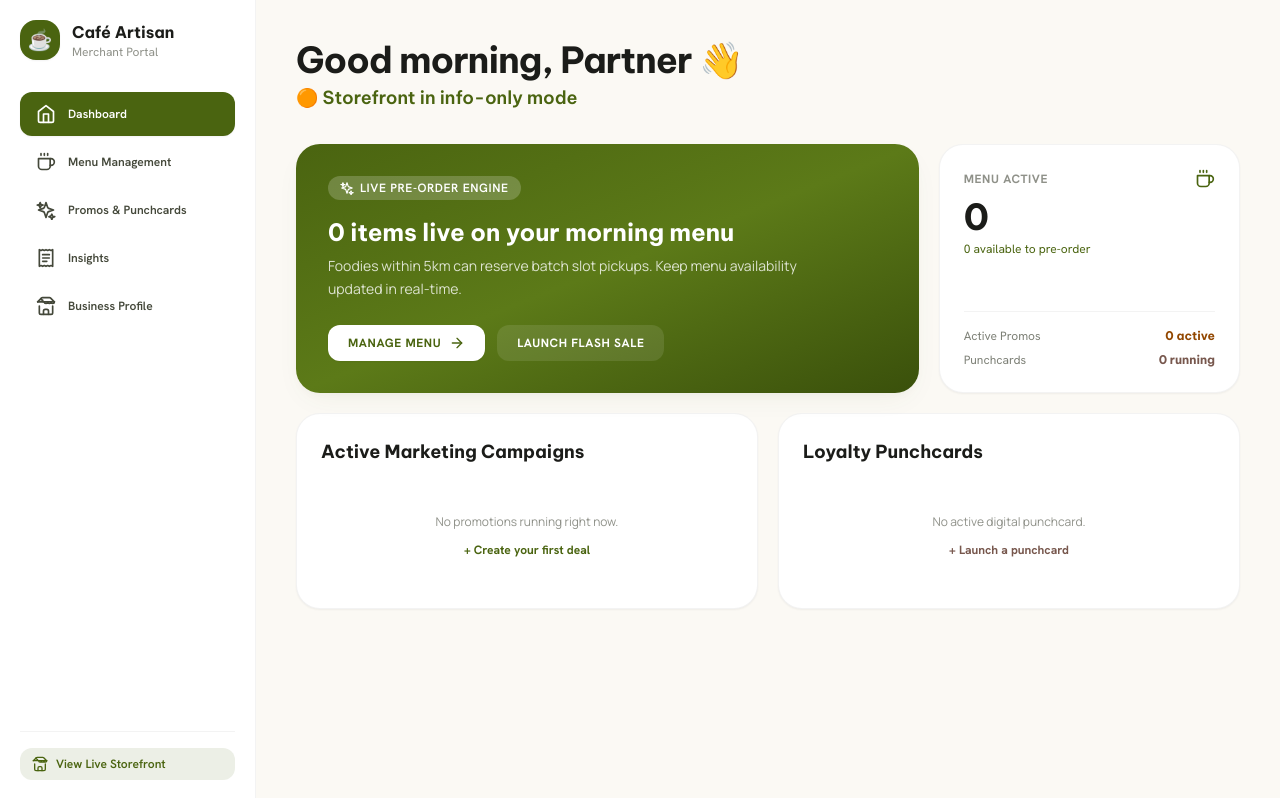
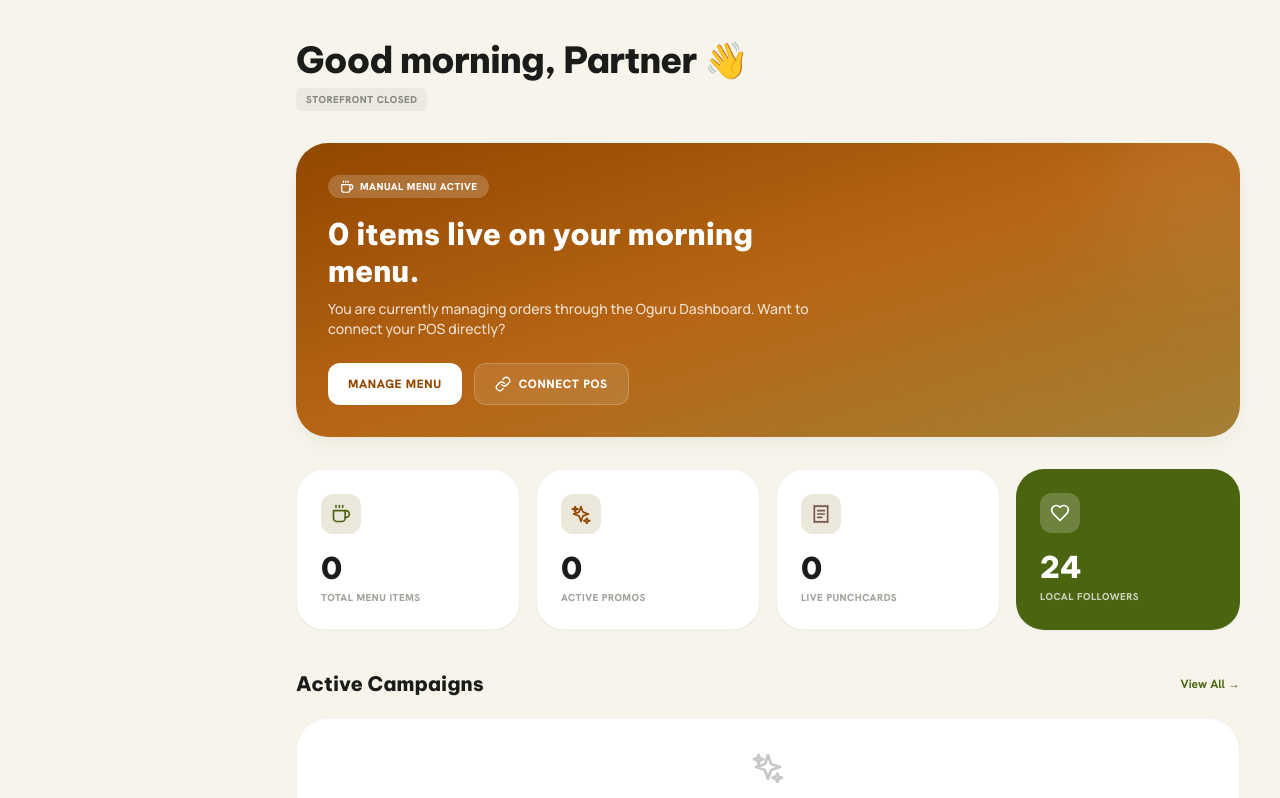
Before and after one commit to dorrykartabani-ctrl/oguru, a Next.js app: page /vendor/dashboard in a window 1280 px wide. Shown: the top 798 px of the page. Built offline with nearby package versions, Linux system fonts and the light colour scheme.

Commit message:
Update page.tsx

```diff
--- a/app/vendor/dashboard/page.tsx
+++ b/app/vendor/dashboard/page.tsx
@@ -2,16 +2,14 @@
 
 import { useEffect, useState } from 'react';
 import Link from 'next/link';
-import { useRouter } from 'next/navigation';
 import {
-  HomeIcon,
   CoffeeIcon,
   SparklesIcon,
+  ArrowRight,
+  ServerIcon,
+  LinkIcon,
+  HeartIcon,
   ReceiptIcon,
-  BellIcon,
-  ArrowRight,
-  UserCircleIcon,
-  StoreIcon,
 } from '@/components/icons';
 import {
   getVendorBusiness,
@@ -29,7 +27,6 @@ function getGreeting() {
 }
 
 export default function VendorDashboardPage() {
-  const router = useRouter();
   const [business, setBusiness] = useState<Business | null>(null);
   const [location, setLocation] = useState<Location | null>(null);
   const [products, setProducts] = useState<Product[]>([]);
@@ -63,274 +60,239 @@ export default function VendorDashboardPage() {
   }, []);
 
   const activeProducts = products.filter((p) => p.is_available);
-  const tradingName = business?.trading_name ?? 'Café Artisan';
+  const hasExternalPos = !!location?.pos_preorder_url;
+
+  if (loading) {
+    return (
+      <main className="min-h-screen bg-[#f6f4eb] pb-28 pt-20 md:ml-64 md:pt-10">
+        <div className="flex h-full items-center justify-center">
+          <div className="h-8 w-8 animate-spin rounded-full border-2 border-[#4a6410]/20 border-t-[#4a6410]" />
+        </div>
+      </main>
+    );
+  }
 
   return (
-    <main className="min-h-screen bg-[#fbf9f4] pb-28 font-body md:pb-8">
-      {/* Mobile Top Bar */}
-      <header className="fixed top-0 left-0 right-0 z-40 flex h-16 items-center justify-between border-b border-[#1b1c19]/5 bg-[#fbf9f4]/90 px-5 backdrop-blur-md md:hidden">
-        <div className="flex items-center gap-2.5">
-          <div className="flex h-9 w-9 items-center justify-center rounded-xl bg-[#4a6410] font-display text-base font-bold text-white shadow-sm">
-            {business?.chip_icon ?? '☕'}
+    <main className="min-h-screen bg-[#f6f4eb] pb-28 pt-20 font-body md:ml-64 md:pt-10">
+      <div className="mx-auto max-w-6xl px-5 md:px-10">
+
+        {/* ---- Greeting Banner ---- */}
+        <section className="mb-8">
+          <h2 className="font-display text-3xl font-extrabold tracking-tight text-[#1b1c19] md:text-4xl">
+            {getGreeting()}, {business?.owner_full_name?.split(' ')[0] ?? 'Partner'} 👋
+          </h2>
+          <div className="mt-2 flex items-center gap-2">
+            {location?.is_accepting_orders ? (
+              <span className="flex items-center gap-1.5 rounded-md bg-[#4a6410]/10 px-2.5 py-1 font-label text-[10px] font-extrabold uppercase tracking-wider text-[#4a6410]">
+                <span className="h-1.5 w-1.5 animate-pulse rounded-full bg-[#4a6410]" />
+                Storefront Open
+              </span>
+            ) : (
+              <span className="flex items-center gap-1.5 rounded-md bg-[#1b1c19]/5 px-2.5 py-1 font-label text-[10px] font-extrabold uppercase tracking-wider text-[#44483a]/60">
+                Storefront Closed
+              </span>
+            )}
           </div>
-          <h1 className="font-display text-base font-bold text-[#1b1c19]">
-            {tradingName}
-          </h1>
-        </div>
-        <button className="relative flex h-9 w-9 items-center justify-center rounded-full text-[#44483a] transition hover:bg-[#1b1c19]/5">
-          <BellIcon className="h-5 w-5" />
-          <span className="absolute top-1.5 right-1.5 h-2 w-2 rounded-full bg-[#924700]" />
-        </button>
-      </header>
+        </section>
 
-      {/* Desktop Sidebar */}
-      <aside className="fixed left-0 top-0 z-40 hidden h-screen w-64 flex-col border-r border-[#1b1c19]/5 bg-white p-5 md:flex">
-        <div className="mb-8 flex items-center gap-3">
-          <div className="flex h-10 w-10 items-center justify-center rounded-2xl bg-[#4a6410] text-xl text-white shadow-sm">
-            {business?.chip_icon ?? '☕'}
-          </div>
-          <div className="min-w-0 flex-1">
-            <h1 className="truncate font-display text-base font-bold text-[#1b1c19]">
-              {tradingName}
-            </h1>
-            <p className="font-label text-xs text-[#44483a]/60">Merchant Portal</p>
+        {/* ---- Primary Action Hero ---- */}
+        <section className="mb-8">
+          {hasExternalPos ? (
+            <div className="relative overflow-hidden rounded-[32px] bg-gradient-to-br from-[#4a6410] via-[#5c7a18] to-[#3a500b] p-8 text-white shadow-organic">
+              <div className="absolute -right-10 -top-10 h-40 w-40 rounded-full bg-white/10 blur-3xl" />
+              <div className="relative z-10 max-w-lg">
+                <span className="inline-flex items-center gap-1.5 rounded-full bg-white/20 px-3 py-1 font-label text-[10px] font-extrabold uppercase tracking-wider text-white backdrop-blur-sm">
+                  <ServerIcon className="h-3.5 w-3.5" />
+                  POS Sync Active
+                </span>
+                <h3 className="mt-4 font-display text-3xl font-extrabold leading-tight">
+                  Customers are routing directly to {location.pos_system || 'your POS'}.
+                </h3>
+                <p className="mt-2 text-sm font-medium text-white/80">
+                  Oguru is handling discovery. Pre-orders are bypassing our cart and landing straight on your existing tablet.
+                </p>
+                <div className="mt-6 flex gap-3">
+                  <Link
+                    href="/vendor/menu"
+                    className="inline-flex items-center gap-2 rounded-xl bg-white px-5 py-3 font-label text-xs font-extrabold uppercase tracking-wider text-[#4a6410] shadow-sm transition active:scale-95"
+                  >
+                    Manage Routing
+                    <ArrowRight className="h-4 w-4" />
+                  </Link>
                 </div>
               </div>
-
-        <nav className="flex-1 space-y-1">
-          <VendorNavLink href="/vendor/dashboard" label="Dashboard" icon={<HomeIcon className="h-5 w-5" />} active />
-          <VendorNavLink href="/vendor/menu" label="Menu Management" icon={<CoffeeIcon className="h-5 w-5" />} />
-          <VendorNavLink href="/vendor/marketing" label="Promos & Punchcards" icon={<SparklesIcon className="h-5 w-5" />} />
-          <VendorNavLink href="/vendor/insights" label="Insights" icon={<ReceiptIcon className="h-5 w-5" />} />
-          <VendorNavLink href="/vendor/profile" label="Business Profile" icon={<StoreIcon className="h-5 w-5" />} />
-        </nav>
-
-        <div className="mt-auto border-t border-[#1b1c19]/5 pt-4">
-          <Link
-            href={business?.slug ? `/store/${business.slug}` : '/home'}
-            target="_blank"
-            className="flex items-center gap-2 rounded-xl bg-[#4a6410]/10 px-3 py-2 font-label text-xs font-semibold text-[#4a6410] transition hover:bg-[#4a6410]/20"
-          >
-            <StoreIcon className="h-4 w-4" />
-            View Live Storefront
-          </Link>
             </div>
-      </aside>
-
-      {/* Main Content Area */}
-      <div className="mx-auto max-w-6xl px-5 pt-20 md:ml-64 md:px-10 md:pt-10">
-        {/* Greeting Banner */}
-        <section className="mb-8">
-          <h2 className="font-display text-3xl font-bold tracking-tight text-[#1b1c19] md:text-4xl">
-            {getGreeting()}, {business?.owner_full_name?.split(' ')[0] ?? 'Partner'} 👋
-          </h2>
-          <p className="mt-1 font-display text-lg font-semibold text-[#4a6410]">
-            {location?.is_accepting_orders
-              ? '🟢 Accepting pre-orders right now'
-              : '🟠 Storefront in info-only mode'}
-          </p>
-        </section>
-
-        {/* Bento Grid */}
-        <div className="grid grid-cols-1 gap-5 md:grid-cols-12">
-          {/* Hero Bento Card — Live Opportunity */}
-          <div className="relative overflow-hidden rounded-3xl bg-gradient-to-br from-[#4a6410] via-[#5c7a18] to-[#3a500b] p-6 text-white shadow-organic md:col-span-8 md:p-8">
+          ) : (
+            <div className="relative overflow-hidden rounded-[32px] bg-gradient-to-br from-[#924700] via-[#b66614] to-[#a38036] p-8 text-white shadow-organic">
+              <div className="absolute -right-10 -top-10 h-40 w-40 rounded-full bg-white/10 blur-3xl" />
               <div className="relative z-10 max-w-lg">
-              <span className="inline-flex items-center gap-1.5 rounded-full bg-white/20 px-3 py-1 font-label text-xs font-semibold uppercase tracking-wider text-white">
-                <SparklesIcon className="h-3.5 w-3.5" />
-                Live Pre-order Engine
+                <span className="inline-flex items-center gap-1.5 rounded-full bg-white/20 px-3 py-1 font-label text-[10px] font-extrabold uppercase tracking-wider text-white backdrop-blur-sm">
+                  <CoffeeIcon className="h-3.5 w-3.5" />
+                  Manual Menu Active
                 </span>
-              <h3 className="mt-4 font-display text-2xl font-bold leading-tight">
-                {activeProducts.length} items live on your morning menu
+                <h3 className="mt-4 font-display text-3xl font-extrabold leading-tight">
+                  {activeProducts.length} items live on your morning menu.
                 </h3>
-              <p className="mt-2 text-sm text-white/80 leading-relaxed">
-                Foodies within 5km can reserve batch slot pickups. Keep menu availability updated in real-time.
+                <p className="mt-2 text-sm font-medium text-white/80">
+                  You are currently managing orders through the Oguru Dashboard. Want to connect your POS directly?
                 </p>
                 <div className="mt-6 flex flex-wrap gap-3">
                   <Link
                     href="/vendor/menu"
-                  className="inline-flex items-center gap-2 rounded-xl bg-white px-5 py-2.5 font-label text-xs font-bold uppercase tracking-wider text-[#4a6410] shadow-sm transition active:scale-95"
+                    className="inline-flex items-center gap-2 rounded-xl bg-white px-5 py-3 font-label text-xs font-extrabold uppercase tracking-wider text-[#924700] shadow-sm transition active:scale-95"
                   >
                     Manage Menu
-                  <ArrowRight className="h-4 w-4" />
                   </Link>
                   <Link
-                  href="/vendor/marketing"
-                  className="inline-flex items-center gap-2 rounded-xl bg-white/10 px-5 py-2.5 font-label text-xs font-bold uppercase tracking-wider text-white transition hover:bg-white/20 active:scale-95"
+                    href="/vendor/menu"
+                    className="inline-flex items-center gap-2 rounded-xl bg-white/10 border border-white/20 px-5 py-3 font-label text-xs font-extrabold uppercase tracking-wider text-white transition hover:bg-white/20 active:scale-95"
                   >
-                  Launch Flash Sale
+                    <LinkIcon className="h-4 w-4" />
+                    Connect POS
                   </Link>
                 </div>
               </div>
             </div>
+          )}
+        </section>
 
-          {/* Quick Metrics */}
-          <div className="flex flex-col justify-between rounded-3xl bg-white p-6 shadow-sm border border-[#1b1c19]/5 md:col-span-4">
-            <div>
+        {/* ---- Quick Stats Grid ---- */}
+        <section className="mb-10 grid grid-cols-2 gap-4 lg:grid-cols-4">
+          <div className="rounded-[28px] bg-white p-6 shadow-sm border border-[#1b1c19]/5">
             <div className="flex items-center justify-between">
-                <span className="font-label text-xs font-bold uppercase tracking-wider text-[#44483a]/60">
-                  Menu Active
-                </span>
-                <CoffeeIcon className="h-5 w-5 text-[#4a6410]" />
+              <div className="flex h-10 w-10 items-center justify-center rounded-xl bg-[#ebe8db] text-[#4a6410]">
+                <CoffeeIcon className="h-5 w-5" />
               </div>
-              <p className="mt-2 font-display text-4xl font-bold text-[#1b1c19]">
-                {products.length}
-              </p>
-              <p className="mt-1 font-label text-xs text-[#4a6410]">
-                {activeProducts.length} available to pre-order
+            </div>
+            <p className="mt-4 font-display text-3xl font-extrabold text-[#1b1c19]">{products.length}</p>
+            <p className="mt-1 font-label text-[10px] font-extrabold uppercase tracking-wider text-[#44483a]/50">
+              Total Menu Items
             </p>
           </div>
 
-            <div className="mt-6 border-t border-[#1b1c19]/5 pt-4">
-              <div className="flex items-center justify-between text-xs">
-                <span className="font-label text-[#44483a]/70">Active Promos</span>
-                <span className="font-display font-bold text-[#924700]">
-                  {promotions.length} active
-                </span>
-              </div>
-              <div className="mt-2 flex items-center justify-between text-xs">
-                <span className="font-label text-[#44483a]/70">Punchcards</span>
-                <span className="font-display font-bold text-[#77574d]">
-                  {punchcards.length} running
-                </span>
+          <div className="rounded-[28px] bg-white p-6 shadow-sm border border-[#1b1c19]/5">
+            <div className="flex items-center justify-between">
+              <div className="flex h-10 w-10 items-center justify-center rounded-xl bg-[#ebe8db] text-[#924700]">
+                <SparklesIcon className="h-5 w-5" />
               </div>
             </div>
+            <p className="mt-4 font-display text-3xl font-extrabold text-[#1b1c19]">{promotions.length}</p>
+            <p className="mt-1 font-label text-[10px] font-extrabold uppercase tracking-wider text-[#44483a]/50">
+              Active Promos
+            </p>
           </div>
 
-          {/* Active Campaigns Cards */}
-          <div className="rounded-3xl bg-white p-6 shadow-sm border border-[#1b1c19]/5 md:col-span-6">
-            <h3 className="font-display text-lg font-bold text-[#1b1c19]">
-              Active Marketing Campaigns
+          <div className="rounded-[28px] bg-white p-6 shadow-sm border border-[#1b1c19]/5">
+            <div className="flex items-center justify-between">
+              <div className="flex h-10 w-10 items-center justify-center rounded-xl bg-[#ebe8db] text-[#77574d]">
+                <ReceiptIcon className="h-5 w-5" />
+              </div>
+            </div>
+            <p className="mt-4 font-display text-3xl font-extrabold text-[#1b1c19]">{punchcards.length}</p>
+            <p className="mt-1 font-label text-[10px] font-extrabold uppercase tracking-wider text-[#44483a]/50">
+              Live Punchcards
+            </p>
+          </div>
+
+          <div className="rounded-[28px] bg-[#4a6410] p-6 shadow-sm text-white">
+            <div className="flex items-center justify-between">
+              <div className="flex h-10 w-10 items-center justify-center rounded-xl bg-white/20 text-white">
+                <HeartIcon className="h-5 w-5" />
+              </div>
+            </div>
+            <p className="mt-4 font-display text-3xl font-extrabold">24</p>
+            <p className="mt-1 font-label text-[10px] font-extrabold uppercase tracking-wider text-white/70">
+              Local Followers
+            </p>
+          </div>
+        </section>
+
+        {/* ---- Active Campaigns Grid (No Lists) ---- */}
+        <section className="mb-10">
+          <div className="mb-5 flex items-center justify-between">
+            <h3 className="font-display text-xl font-extrabold text-[#1b1c19]">
+              Active Campaigns
             </h3>
+            <Link href="/vendor/marketing" className="font-label text-xs font-bold text-[#4a6410] hover:underline">
+              View All &rarr;
+            </Link>
+          </div>
+
           {promotions.length === 0 ? (
-              <div className="mt-6 text-center py-6">
-                <p className="text-xs text-[#44483a]/60">No promotions running right now.</p>
-                <Link
-                  href="/vendor/marketing"
-                  className="mt-3 inline-block font-label text-xs font-bold text-[#4a6410] hover:underline"
-                >
-                  + Create your first deal
+            <div className="rounded-[32px] bg-white p-8 text-center shadow-sm border border-[#1b1c19]/5">
+              <SparklesIcon className="mx-auto h-8 w-8 text-[#44483a]/30" />
+              <p className="mt-3 font-display text-base font-bold text-[#1b1c19]">No active promos</p>
+              <Link href="/vendor/marketing" className="mt-4 inline-block rounded-xl bg-[#ebe8db] px-4 py-2 font-label text-xs font-bold text-[#1b1c19] transition hover:bg-[#1b1c19]/10">
+                Create Offer
               </Link>
             </div>
           ) : (
-              <ul className="mt-4 space-y-3">
+            <div className="grid grid-cols-1 sm:grid-cols-2 lg:grid-cols-3 gap-5">
               {promotions.map((promo) => (
-                  <li
-                    key={promo.id}
-                    className="flex items-center justify-between rounded-2xl bg-[#fbf9f4] p-3.5"
-                  >
-                    <div className="flex items-center gap-3">
-                      <span className="text-2xl">{promo.emoji ?? '🔥'}</span>
-                      <div>
-                        <p className="font-display text-sm font-bold text-[#1b1c19]">
+                <div key={promo.id} className="relative overflow-hidden rounded-[28px] bg-white p-6 shadow-sm border border-[#1b1c19]/5 transition hover:shadow-md">
+                  <div className="absolute -right-4 -top-4 text-7xl opacity-5">{promo.emoji ?? '🔥'}</div>
+                  <span className="inline-block rounded-md bg-[#924700]/10 px-2 py-1 font-label text-[9px] font-extrabold uppercase tracking-wider text-[#924700]">
+                    {promo.promotion_type.replace('_', ' ')}
+                  </span>
+                  <h4 className="mt-3 font-display text-lg font-bold text-[#1b1c19] leading-tight">
                     {promo.title}
+                  </h4>
+                  {promo.description && (
+                    <p className="mt-1 font-body text-xs text-[#44483a]/70 line-clamp-2">
+                      {promo.description}
                     </p>
-                        <p className="font-label text-xs text-[#44483a]/60 capitalize">
-                          {promo.promotion_type.replace('_', ' ')}
+                  )}
+                </div>
+              ))}
+            </div>
+          )}
+        </section>
+
+        {/* ---- Active Punchcards Grid (No Lists) ---- */}
+        <section>
+          <div className="mb-5 flex items-center justify-between">
+            <h3 className="font-display text-xl font-extrabold text-[#1b1c19]">
+              Loyalty Punchcards
+            </h3>
+            <Link href="/vendor/marketing" className="font-label text-xs font-bold text-[#4a6410] hover:underline">
+              Manage &rarr;
+            </Link>
+          </div>
+
+          {punchcards.length === 0 ? (
+            <div className="rounded-[32px] bg-white p-8 text-center shadow-sm border border-[#1b1c19]/5">
+              <ReceiptIcon className="mx-auto h-8 w-8 text-[#44483a]/30" />
+              <p className="mt-3 font-display text-base font-bold text-[#1b1c19]">No active punchcards</p>
+              <Link href="/vendor/marketing" className="mt-4 inline-block rounded-xl bg-[#ebe8db] px-4 py-2 font-label text-xs font-bold text-[#1b1c19] transition hover:bg-[#1b1c19]/10">
+                Launch Punchcard
+              </Link>
+            </div>
+          ) : (
+            <div className="grid grid-cols-1 sm:grid-cols-2 lg:grid-cols-3 gap-5">
+              {punchcards.map((card) => (
+                <div key={card.id} className="relative overflow-hidden rounded-[28px] bg-white p-6 shadow-sm border border-[#1b1c19]/5 transition hover:shadow-md">
+                  <span className="inline-block rounded-md bg-[#77574d]/10 px-2 py-1 font-label text-[9px] font-extrabold uppercase tracking-wider text-[#77574d]">
+                    Live Punchcard
+                  </span>
+                  <h4 className="mt-3 font-display text-lg font-bold text-[#1b1c19] leading-tight">
+                    {card.title}
+                  </h4>
+                  <div className="mt-4 flex items-center gap-3 rounded-xl bg-[#ebe8db] p-3">
+                    <div className="flex h-10 w-10 items-center justify-center rounded-full bg-white font-display text-lg font-bold text-[#77574d] shadow-sm">
+                      {card.punches_required}
+                    </div>
+                    <p className="font-body text-xs font-semibold text-[#1b1c19] leading-tight">
+                      Punches unlocks <br />
+                      <span className="font-bold text-[#77574d]">{card.reward_description}</span>
                     </p>
                   </div>
                 </div>
-                    <span className="rounded-full bg-[#4a6410]/10 px-2.5 py-1 font-label text-[10px] font-bold text-[#4a6410]">
-                      Live
-                    </span>
-                  </li>
               ))}
-              </ul>
+            </div>
           )}
+        </section>
+
       </div>
-
-          {/* Punchcards Card */}
-          <div className="rounded-3xl bg-white p-6 shadow-sm border border-[#1b1c19]/5 md:col-span-6">
-            <h3 className="font-display text-lg font-bold text-[#1b1c19]">
-              Loyalty Punchcards
-            </h3>
-            {punchcards.length === 0 ? (
-              <div className="mt-6 text-center py-6">
-                <p className="text-xs text-[#44483a]/60">No active digital punchcard.</p>
-                <Link
-                  href="/vendor/marketing"
-                  className="mt-3 inline-block font-label text-xs font-bold text-[#77574d] hover:underline"
-                >
-                  + Launch a punchcard
-                </Link>
-              </div>
-            ) : (
-              <ul className="mt-4 space-y-3">
-                {punchcards.map((card) => (
-                  <li
-                    key={card.id}
-                    className="flex items-center justify-between rounded-2xl bg-[#fbf9f4] p-3.5"
-                  >
-                    <div className="flex items-center gap-3">
-                      <span className="text-2xl">{card.emoji ?? '☕'}</span>
-                      <div>
-                        <p className="font-display text-sm font-bold text-[#1b1c19]">
-                          {card.title}
-                        </p>
-                        <p className="font-label text-xs text-[#44483a]/60">
-                          {card.punches_required} punches = {card.reward_description}
-                        </p>
-                      </div>
-                    </div>
-                    <span className="rounded-full bg-[#77574d]/10 px-2.5 py-1 font-label text-[10px] font-bold text-[#77574d]">
-                      Active
-                    </span>
-                  </li>
-                ))}
-              </ul>
-            )}
-          </div>
-        </div>
-      </div>
-
-      {/* Mobile Bottom Navigation */}
-      <nav className="fixed bottom-0 left-0 right-0 z-50 border-t border-[#1b1c19]/5 bg-white/95 backdrop-blur-xl md:hidden">
-        <div className="mx-auto flex max-w-lg items-center justify-around px-2 py-2">
-          <MobileVendorNavItem href="/vendor/dashboard" label="Home" icon={<HomeIcon className="h-5 w-5" />} active />
-          <MobileVendorNavItem href="/vendor/menu" label="Menu" icon={<CoffeeIcon className="h-5 w-5" />} />
-          <MobileVendorNavItem href="/vendor/marketing" label="Marketing" icon={<SparklesIcon className="h-5 w-5" />} />
-          <MobileVendorNavItem href="/vendor/profile" label="Profile" icon={<UserCircleIcon className="h-5 w-5" />} />
-        </div>
-        <div className="h-[env(safe-area-inset-bottom)]" />
-      </nav>
     </main>
   );
 }
-
-function VendorNavLink({
-  href, label, icon, active = false,
-}: {
-  href: string; label: string; icon: React.ReactNode; active?: boolean;
-}) {
-  return (
-    <Link
-      href={href}
-      className={`flex items-center gap-3 rounded-xl px-4 py-3 font-label text-xs font-semibold transition ${
-        active
-          ? 'bg-[#4a6410] text-white shadow-sm'
-          : 'text-[#44483a] hover:bg-[#1b1c19]/5'
-      }`}
-    >
-      {icon}
-      <span>{label}</span>
-    </Link>
-  );
-}
-
-function MobileVendorNavItem({
-  href, label, icon, active = false,
-}: {
-  href: string; label: string; icon: React.ReactNode; active?: boolean;
-}) {
-  return (
-    <Link
-      href={href}
-      className={`flex flex-col items-center gap-0.5 rounded-xl px-3 py-1.5 transition ${
-        active ? 'text-[#4a6410]' : 'text-[#44483a]/40 hover:text-[#44483a]/70'
-      }`}
-    >
-      {icon}
-      <span className="font-label text-[10px] font-semibold">{label}</span>
-    </Link>
-  );
-}
```
Lines whose indentation alone changed are shown as unchanged.
